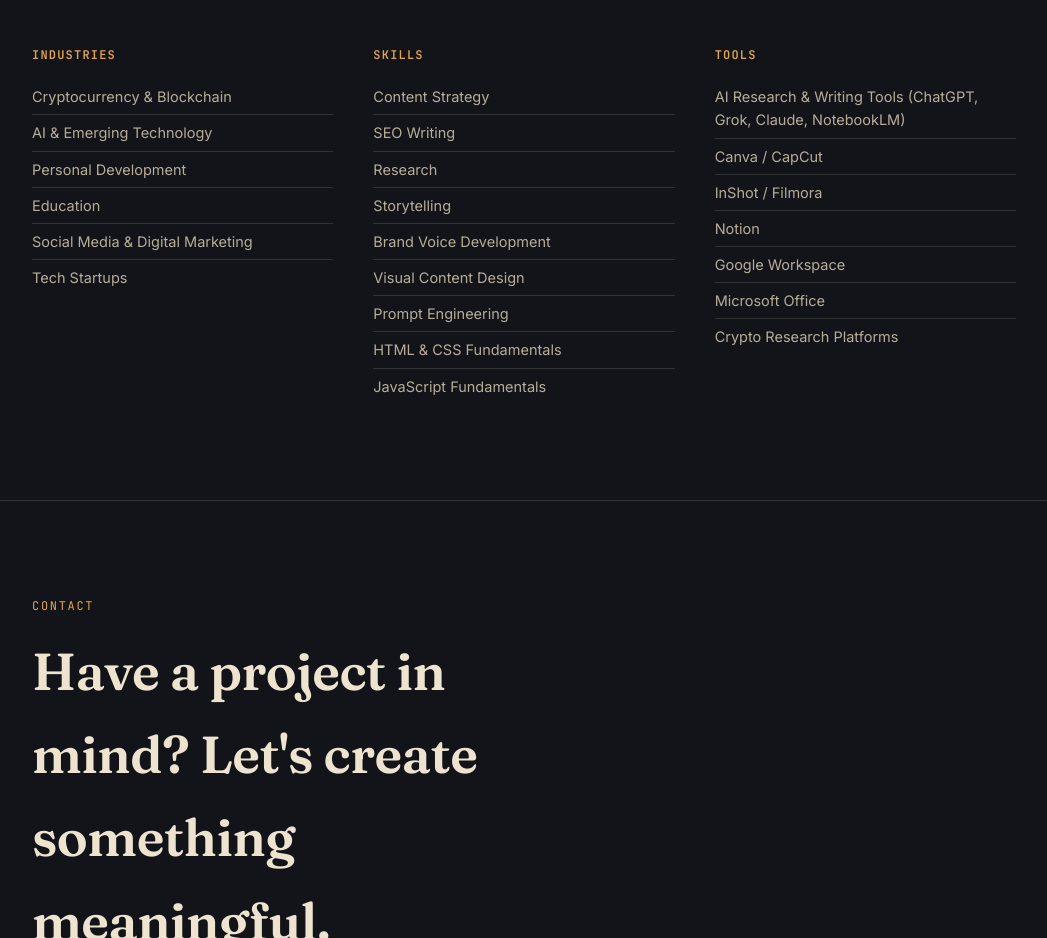
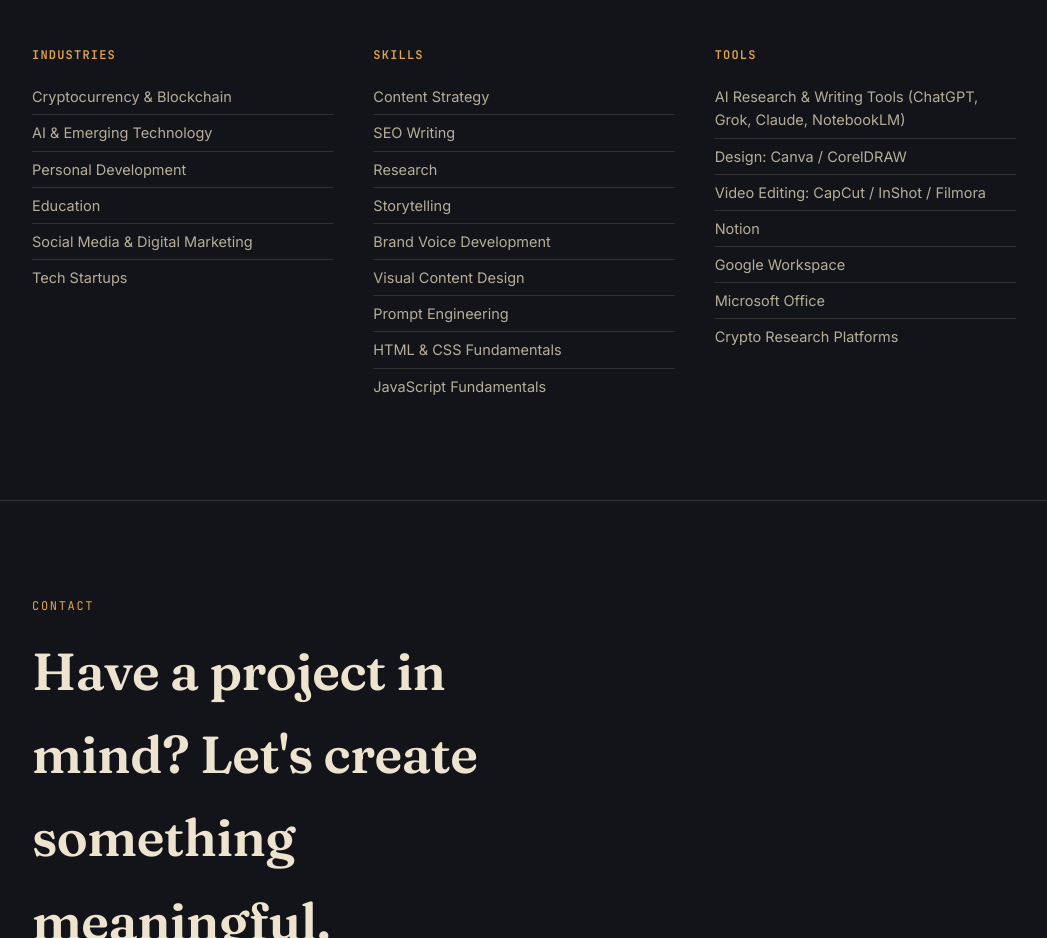
Before and after one commit to Markstar3z/Portfolio, a plain HTML site: page index.html in a window 1280 px wide. Shown: the part 5340-6278 px from the top of the page, without its empty margins (116-1163 px from the left). Drawn offline with Linux system fonts and the light colour scheme.

Commit message:
Revise tools section in index.html
Updated tool listings for design and video editing.

```diff
--- a/index.html
+++ b/index.html
@@ -471,8 +471,8 @@
       <h4>Tools</h4>
       <ul>
         <li>AI Research & Writing Tools (ChatGPT, Grok, Claude, NotebookLM)</li>
-        <li>Canva / CapCut</li>
-        <li>InShot / Filmora</li>
+        <li>Design: Canva / CorelDRAW</li>
+        <li>Video Editing: CapCut / InShot / Filmora</li>
         <li>Notion</li>
         <li>Google Workspace</li>
         <li>Microsoft Office</li>
```
